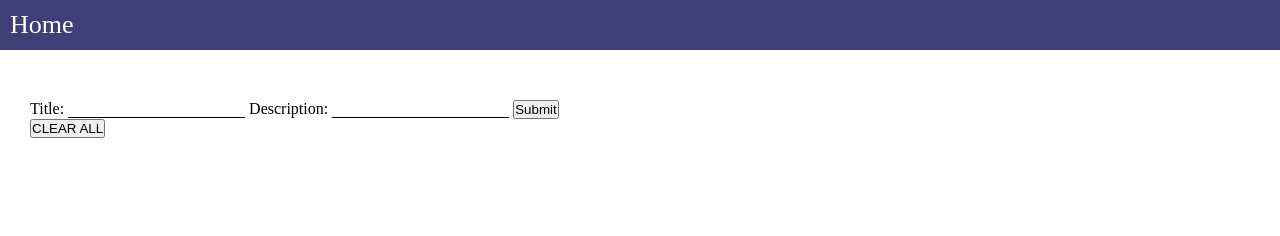
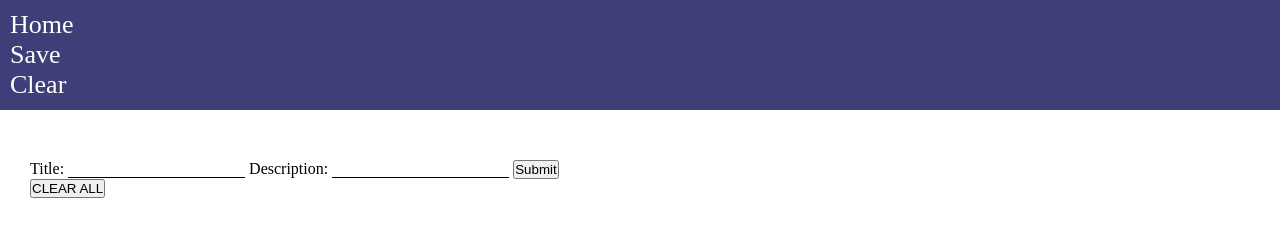
Before and after one commit to SiimonStark/note-taker, a plain HTML site: page index.html in a window 1280 px wide. Drawn offline with Linux system fonts and the light colour scheme.

Commit message:
We added save and clear

```diff
--- a/index.html
+++ b/index.html
@@ -10,6 +10,10 @@
 <body>
   <nav>
     Home
+    <ul>
+      <li>Save</li>
+      <li>Clear</li>
+    </ul>
   </nav>
   <div class="container">
     <div class="note-form">
```
